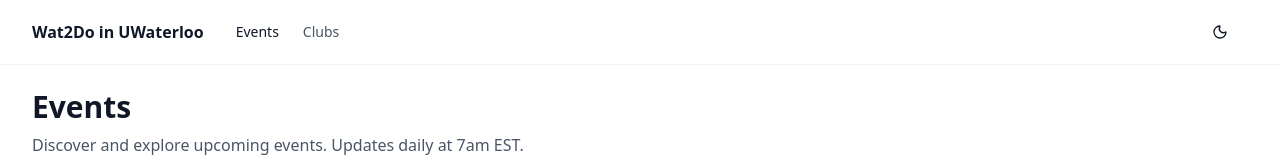
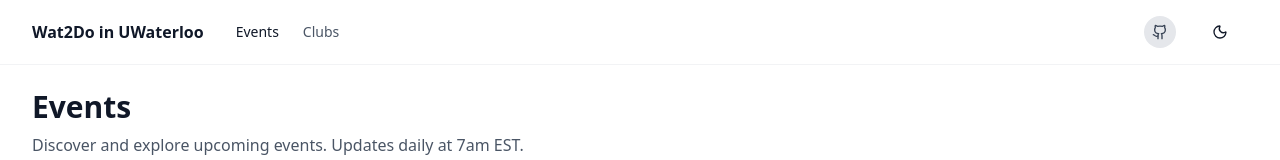
Before and after one commit to ericahan22/Wat2Do, a React (Vite) app in the folder frontend/: page / in a window 1280 px wide. Shown: the top 160 px of the page. Built offline with nearby package versions, Linux system fonts and the light colour scheme; no server answers.

Commit message:
added github

```diff
--- a/frontend/src/App.tsx
+++ b/frontend/src/App.tsx
@@ -1,98 +1,14 @@
-import { BrowserRouter as Router, Routes, Route, useLocation, useNavigate } from 'react-router-dom'
-import { useTheme } from '@/hooks/useTheme'
-import { Moon, Sun } from 'lucide-react'
-import { Button } from '@/components/ui/button'
+import { BrowserRouter as Router, Routes, Route } from 'react-router-dom'
 import EventsPage from '@/pages/EventsPage'
 import ClubsPage from '@/pages/ClubsPage'
 import Footer from '@/components/Footer'
-
-function Navigation() {
-  const location = useLocation()
-  const navigate = useNavigate()
-  const { theme, toggleTheme } = useTheme()
-
-  const isActive = (path: string) => {
-    return location.pathname === path || (path === '/events' && location.pathname === '/')
-  }
-
-  return (
-    <nav className="bg-white/80 dark:bg-gray-900/80 backdrop-blur-md border-b border-gray-200/50 dark:border-gray-700/50 sticky top-0 z-50">
-      <div className="max-w-7xl mx-auto px-4 sm:px-6 lg:px-8">
-        <div className="flex justify-between h-16">
-          <div className="flex items-center">
-            <div className="text-base font-bold text-gray-900 dark:text-white">Wat2Do in UWaterloo</div>
-            <div className="hidden sm:ml-8 sm:flex sm:space-x-6">
-              <button
-                onMouseDown={() => navigate('/events')}
-                className={`text-sm font-medium ${
-                  isActive('/events')
-                    ? 'text-gray-900 dark:text-white'
-                    : 'text-gray-600 dark:text-gray-300 hover:text-gray-900 dark:hover:text-white'
-                }`}
-              >
-                Events
-              </button>
-              <button
-                onMouseDown={() => navigate('/clubs')}
-                className={`text-sm font-medium ${
-                  isActive('/clubs')
-                    ? 'text-gray-900 dark:text-white'
-                    : 'text-gray-600 dark:text-gray-300 hover:text-gray-900 dark:hover:text-white'
-                }`}
-              >
-                Clubs
-              </button>
-            </div>
-          </div>
-
-          <div className="flex items-center space-x-3">
-            <Button
-              variant="ghost"
-              size="sm"
-              onMouseDown={toggleTheme}
-              className="p-2"
-            >
-              {theme === 'dark' ? (
-                <Sun className="h-4 w-4" />
-              ) : (
-                <Moon className="h-4 w-4" />
-              )}
-            </Button>
-
-            <div className="sm:hidden flex items-center space-x-2">
-              <button
-                onMouseDown={() => navigate('/events')}
-                className={`text-sm font-medium ${
-                  isActive('/events')
-                    ? 'text-gray-900 dark:text-white'
-                    : 'text-gray-600 dark:text-gray-300 hover:text-gray-900 dark:hover:text-white'
-                }`}
-              >
-                Events
-              </button>
-              <button
-                onMouseDown={() => navigate('/clubs')}
-                className={`text-sm font-medium ${
-                  isActive('/clubs')
-                    ? 'text-gray-900 dark:text-white'
-                    : 'text-gray-600 dark:text-gray-300 hover:text-gray-900 dark:hover:text-white'
-                }`}
-              >
-                Clubs
-              </button>
-            </div>
-          </div>
-        </div>
-      </div>
-    </nav>
-  )
-}
+import Navbar from '@/components/Navbar'
 
 function App() {
   return (
     <Router>
       <div className="min-h-screen bg-white dark:bg-gray-900 flex flex-col">
-        <Navigation />
+        <Navbar />
         <main className="max-w-7xl w-full mx-auto px-4 sm:px-6 lg:px-8 py-6">
           <Routes>
             <Route path="/" element={<EventsPage />} />
--- /dev/null
+++ b/frontend/src/components/GitHubLink.tsx
@@ -0,0 +1,52 @@
+import React, { useEffect, useState } from "react";
+import { Github } from "lucide-react";
+import { Button } from "./ui/button";
+
+const GITHUB_OWNER = "ericahan22";
+const GITHUB_REPO = "bug-free-octo-spork";
+
+function GitHubLink() {
+  const [starCount, setStarCount] = useState<number | null>(null);
+  const [isLoading, setIsLoading] = useState(true);
+
+  useEffect(() => {
+    const fetchStarCount = async () => {
+      try {
+        const response = await fetch(
+          `https://api.github.com/repos/${GITHUB_OWNER}/${GITHUB_REPO}`
+        );
+        if (response.ok) {
+          const data = await response.json();
+          setStarCount(data.stargazers_count);
+        }
+      } catch (error) {
+        console.error("Error fetching GitHub star count:", error);
+      } finally {
+        setIsLoading(false);
+      }
+    };
+
+    fetchStarCount();
+  }, []);
+
+  return (
+    <a
+      href={`https://github.com/${GITHUB_OWNER}/${GITHUB_REPO}`}
+      target="_blank"
+      rel="noopener noreferrer"
+      className="flex items-center space-x-2 text-gray-600 dark:text-gray-300 hover:text-gray-900 dark:hover:text-white transition-colors"
+      title="View on GitHub"
+    >
+      <Button>
+        <div className="flex items-center justify-center w-8 h-8 rounded-full bg-gray-200 dark:bg-gray-700 hover:bg-gray-300 dark:hover:bg-gray-600 transition-colors">
+          <Github className="h-4 w-4 text-gray-700 dark:text-gray-300" />
+        </div>
+        {!isLoading && starCount !== null && (
+          <span className="text-sm font-medium">{starCount}</span>
+        )}
+      </Button>
+    </a>
+  );
+}
+
+export default React.memo(GitHubLink);
--- /dev/null
+++ b/frontend/src/components/Navbar.tsx
@@ -0,0 +1,92 @@
+import React from 'react';
+import { useLocation, useNavigate } from 'react-router-dom';
+import { Moon, Sun } from 'lucide-react';
+import { Button } from '@/components/ui/button';
+import GitHubLink from '@/components/GitHubLink';
+import { useTheme } from '@/hooks/useTheme';
+
+function Navbar() {
+  const location = useLocation();
+  const navigate = useNavigate();
+  const { theme, toggleTheme } = useTheme();
+
+  const isActive = (path: string) => {
+    return location.pathname === path || (path === '/events' && location.pathname === '/');
+  };
+
+  return (
+    <nav className="bg-white/80 dark:bg-gray-900/80 backdrop-blur-md border-b border-gray-200/50 dark:border-gray-700/50 sticky top-0 z-50">
+      <div className="max-w-7xl mx-auto px-4 sm:px-6 lg:px-8">
+        <div className="flex justify-between h-16">
+          <div className="flex items-center">
+            <div className="text-base font-bold text-gray-900 dark:text-white">Wat2Do in UWaterloo</div>
+            <div className="hidden sm:ml-8 sm:flex sm:space-x-6">
+              <button
+                onMouseDown={() => navigate('/events')}
+                className={`text-sm font-medium ${
+                  isActive('/events')
+                    ? 'text-gray-900 dark:text-white'
+                    : 'text-gray-600 dark:text-gray-300 hover:text-gray-900 dark:hover:text-white'
+                }`}
+              >
+                Events
+              </button>
+              <button
+                onMouseDown={() => navigate('/clubs')}
+                className={`text-sm font-medium ${
+                  isActive('/clubs')
+                    ? 'text-gray-900 dark:text-white'
+                    : 'text-gray-600 dark:text-gray-300 hover:text-gray-900 dark:hover:text-white'
+                }`}
+              >
+                Clubs
+              </button>
+            </div>
+          </div>
+
+          <div className="flex items-center space-x-3">
+            <GitHubLink />
+
+            <Button
+              variant="ghost"
+              size="sm"
+              onMouseDown={toggleTheme}
+              className="p-2"
+            >
+              {theme === 'dark' ? (
+                <Sun className="h-4 w-4" />
+              ) : (
+                <Moon className="h-4 w-4" />
+              )}
+            </Button>
+
+            <div className="sm:hidden flex items-center space-x-2">
+              <button
+                onMouseDown={() => navigate('/events')}
+                className={`text-sm font-medium ${
+                  isActive('/events')
+                    ? 'text-gray-900 dark:text-white'
+                    : 'text-gray-600 dark:text-gray-300 hover:text-gray-900 dark:hover:text-white'
+                }`}
+              >
+                Events
+              </button>
+              <button
+                onMouseDown={() => navigate('/clubs')}
+                className={`text-sm font-medium ${
+                  isActive('/clubs')
+                    ? 'text-gray-900 dark:text-white'
+                    : 'text-gray-600 dark:text-gray-300 hover:text-gray-900 dark:hover:text-white'
+                }`}
+              >
+                Clubs
+              </button>
+            </div>
+          </div>
+        </div>
+      </div>
+    </nav>
+  );
+}
+
+export default React.memo(Navbar);
```
